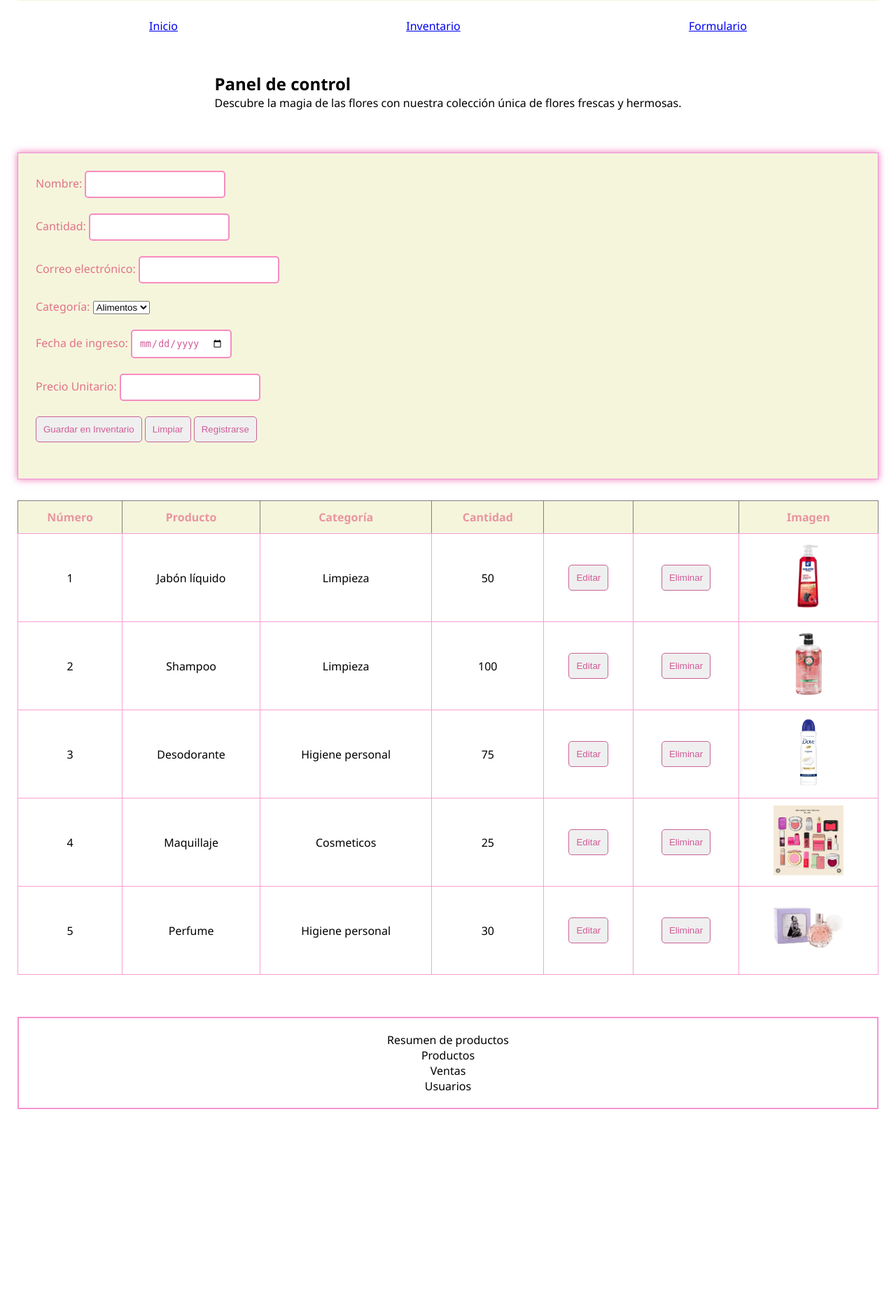
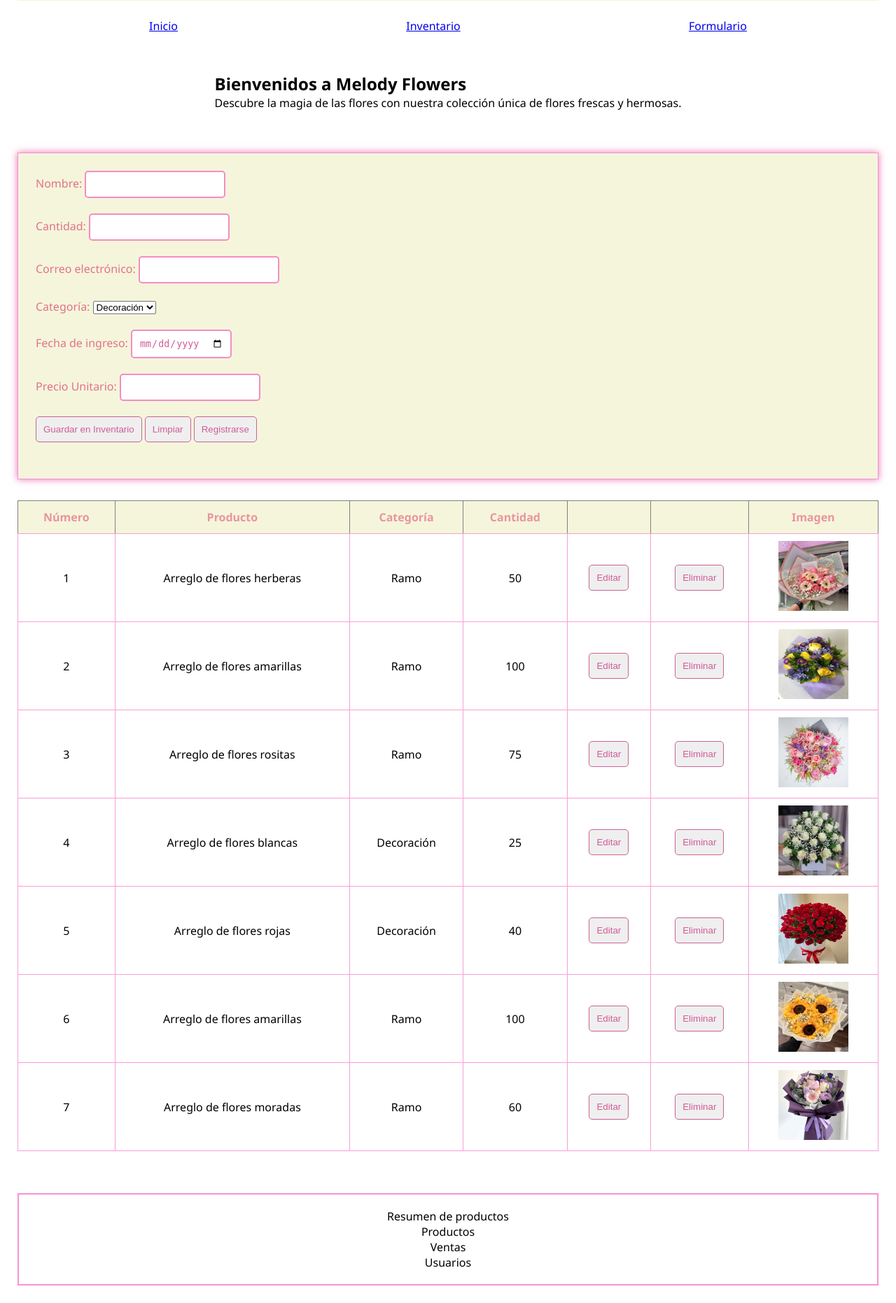
Before and after one commit to KatherineLinares-coedsantiago/proyecto_2026, a PHP site: page / in a window 1280 px wide. Shown: the part 372-2234 px from the top of the page at 70% size. Before the commit the page ends 1957 px from the top, so only its background shows below. Run offline with PHP 8.4, Linux system fonts and the light colour scheme.

Commit message:
Captura de mi base de datos

```diff
--- a/css/styles.css
+++ b/css/styles.css
@@ -203,6 +203,14 @@ form{
          border: none;
          padding: 10px;
     }
+
+    .limpiar{
+         background-color: #f78cc1;
+         color: white;
+         border: none;
+         padding: 10px;
+        width: 100%;
+    }
     .Registrarse{
             background-color: #facee4;
             color: white;
--- a/index.html
+++ b/index.html
@@ -20,7 +20,7 @@
   </nav>
   <main>
     <section>
-        <h2>Panel de control</h2>
+      <h2>Bienvenidos a Melody Flowers</h2>
         <p>Descubre la magia de las flores con nuestra colección única de flores frescas y hermosas.</p>
     </section>
   </main>
@@ -34,15 +34,15 @@
     <input type="email" id="email" name="email" required><br><br>
     <label for="selCat">Categoría:</label>
     <select name="" id="selCat">
-        <option value="1">Alimentos</option>
-        <option value="2">Limpieza</option>
+        <option value="1">Decoración</option>
+        <option value="2">Ramo</option>
     </select><br><br>
     <label for="fecha">Fecha de ingreso:</label>
     <input type="date" id="fecha" name="fecha_prod" required><br><br>
     <label for="precio">Precio Unitario:</label>
     <input type="number" id="precio" name="precio_prod" min="0" step="0.01" required><br><br>
     <button class="Guardar-Inventario" type="submit">Guardar en Inventario</button>
-    <button type="reset">Limpiar</button>
+    <button class="limpiar" type="reset">Limpiar</button>
     <input class="Registrarse" type="submit" value="Registrarse"><br><br>
   </form>
   <!--Tabla de productos en stock-->
@@ -60,48 +60,66 @@
     <tbody>
       <tr>
           <td class="columna-eliminada">1</td>
-          <td>Jabón líquido</td>
-          <td>Limpieza</td>
+          <td>Arreglo de flores herberas</td>
+          <td>Ramo</td>
           <td>50</td>
           <td><button>Editar</button></td>
           <td><button>Eliminar</button></td>
-          <td><img src="assets/img/Jabón_liquido.webp" alt="Imagen del producto" width="100" height="100"></td>
+          <td><img src="assets/img/Herberas.jpg" alt="Imagen del producto" width="100" height="100"></td>
         </tr>
         <tr>
           <td class="columna-eliminada">2</td>
-          <td>Shampoo</td>
-          <td>Limpieza</td>
+          <td>Arreglo de flores amarillas</td>
+          <td>Ramo</td>
           <td>100</td>
           <td><button>Editar</button></td>
           <td><button>Eliminar</button></td>
-          <td><img src="assets/img/Shampoo.jpg" alt="Imagen del producto" width="100" height="100"></td>
+          <td><img src="assets/img/flores.amarillas.jpg" alt="Imagen del producto" width="100" height="100"></td>
         </tr>
         <tr>
           <td class="columna-eliminada">3</td>
-          <td>Desodorante</td>
-          <td>Higiene personal</td>
+          <td>Arreglo de flores rositas</td>
+          <td>Ramo</td>
           <td>75</td>
           <td><button>Editar</button></td>
           <td><button>Eliminar</button></td>
-          <td><img src="assets/img/Desodorante.avif" alt="Imagen del producto" width="100" height="100"></td>
+          <td><img src="assets/img/flores_rositas.jpg" alt="Imagen del producto" width="100" height="100"></td>
         </tr>
         <tr>
           <td class="columna-eliminada">4</td>
-          <td>Maquillaje</td>
-          <td>Cosmeticos</td>
+          <td>Arreglo de flores blancas</td>
+          <td>Decoración</td>
           <td>25</td>
           <td><button>Editar</button></td>
           <td><button>Eliminar</button></td>
-          <td><img src="assets/img/Maquillaje.webp" alt="Imagen del producto" width="100" height="100"></td>
+          <td><img src="assets/img/flores_blancas.jpg" alt="Imagen del producto" width="100" height="100"></td>
         </tr>
         <tr>
           <td class="columna-eliminada">5</td>
-          <td>Perfume</td>
-          <td>Higiene personal</td>
-          <td>30</td>
+          <td>Arreglo de flores rojas</td>
+          <td>Decoración</td>
+          <td>40</td>
           <td><button>Editar</button></td>
           <td><button>Eliminar</button></td>
-          <td><img src="assets/img/Perfume.webp" alt="Imagen del producto" width="100" height="100"></td>
+          <td><img src="assets/img/flores_rojas.jpg" alt="Imagen del producto" width="100" height="100"></td>
+        </tr>
+        <tr>
+          <td class="columna-eliminada">6</td>
+          <td>Arreglo de flores amarillas</td>
+          <td>Ramo</td>
+          <td>100</td>
+          <td><button>Editar</button></td>
+          <td><button>Eliminar</button></td>
+          <td><img src="assets/img/flores_amarillas.jpg" alt="Imagen del producto" width="100" height="100"></td>
+        </tr>
+        <tr>
+          <td class="columna-eliminada">7</td>
+          <td>Arreglo de flores moradas</td>
+          <td>Ramo</td>
+          <td>60</td>
+          <td><button>Editar</button></td>
+          <td><button>Eliminar</button></td>
+          <td><img src="assets/img/flores_moradas.jpg" alt="Imagen del producto" width="100" height="100"></td>
         </tr>
     </tbody>
     </table>
```
Also changed, not shown: assets/img/Herberas.jpg (added), assets/img/flores.amarillas.jpg (added), assets/img/flores_amarillas.jpg (added), assets/img/flores_blancas.jpg (added), assets/img/flores_moradas.jpg (added), assets/img/flores_rojas.jpg (added), assets/img/flores_rositas.jpg (added), sql/base_de_datos.jpeg (added).
